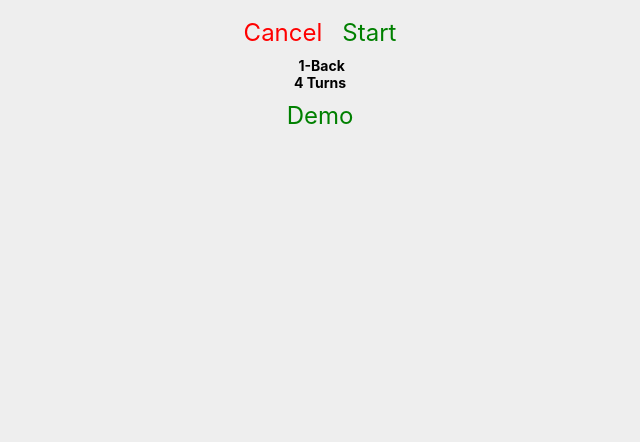
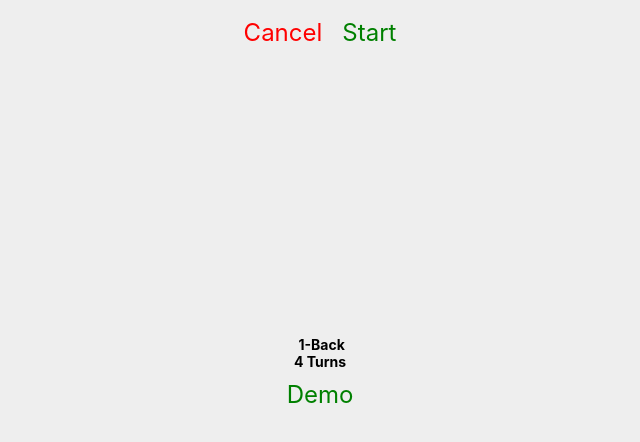
Before and after one commit to dmueller39/levelled-nback, a React (Create React App) app: page / in a window 1280 px wide. Both pictures are taken after a click on the element 211 px from the left and 115 px from the top of the page. Shown: the top 442 px of the page, without its empty margins (320-960 px from the left). Built offline with nearby package versions, Linux system fonts and the light colour scheme.

Commit message:
fix demo styles

```diff
--- a/src/game/components/Demo.css
+++ b/src/game/components/Demo.css
@@ -1,16 +1,22 @@
 .buttonContainer {
-  flex-direction: "row";
-  justify-content: "space-evenly";
+  flex-direction: row;
+  justify-content: space-evenly;
+  display: flex;
 }
 .buttonText {
-  justify-content: "center";
-  color: "white";
-  padding: 3;
-  text-align: "center";
+  justify-content: center;
+  color: white;
+  text-align: center;
+  padding-top: 1px;
+  padding-bottom: 3px;
+  margin: 1px;
 }
 .container {
   flex: 1;
-  flex-direction: "row";
-  justify-content: "center";
-  padding: 8;
+  flex-direction: row;
+  justify-content: center;
+  padding: 8px;
 }
+.demoActionButton {
+  color: white;
+}
--- a/src/game/components/Demo.tsx
+++ b/src/game/components/Demo.tsx
@@ -185,12 +185,12 @@ export default class GameDemo extends React.Component<Props, State> {
       return (
         <div
           key={name}
-          className="buttonText"
           style={{
             backgroundColor: buttonColor,
             width: 0.3 * width,
             fontSize: width * 0.07,
           }}
+          className="buttonText"
         >
           {name}
         </div>
--- /dev/null
+++ b/src/game/components/LevelInfo.css
@@ -0,0 +1,7 @@
+.demo-panel {
+  height: 80vh;
+  flex: 1 1 0%;
+  justify-content: center;
+  display: flex;
+  flex-direction: column;
+}
--- a/src/game/components/LevelInfo.js
+++ b/src/game/components/LevelInfo.js
@@ -7,6 +7,7 @@ import type { ProgressMapLocation } from "../progressMap";
 import Demo from "./Demo";
 import { getGamePlan } from "../gameLogic";
 import "./TouchableOpacity.css";
+import "./LevelInfo.css";
 
 type Props = {
   location: ProgressMapLocation,
@@ -90,7 +91,7 @@ export default class LevelInfo extends React.Component<Props, State> {
             Start
           </div>
         </div>
-        <div style={{ minHeight: 300, flex: 1, justifyContent: "center" }}>
+        <div className="demo-panel">
           <div style={styles.headerText}>
             {this.state.demoGamePlan.positions != null &&
             this.state.demoGamePlan.colors != null
--- a/src/game/components/MemoryDemo.js
+++ b/src/game/components/MemoryDemo.js
@@ -157,8 +157,9 @@ const styles = {
     width: 80,
     alignItems: "center",
     justifyContent: "center",
+    display: "flex",
   },
-  gridContainer: { height: 62, flexDirection: "row" },
+  gridContainer: { height: 62, flexDirection: "row", display: "flex" },
   container: {
     alignItems: "center",
     flex: 1,
```
